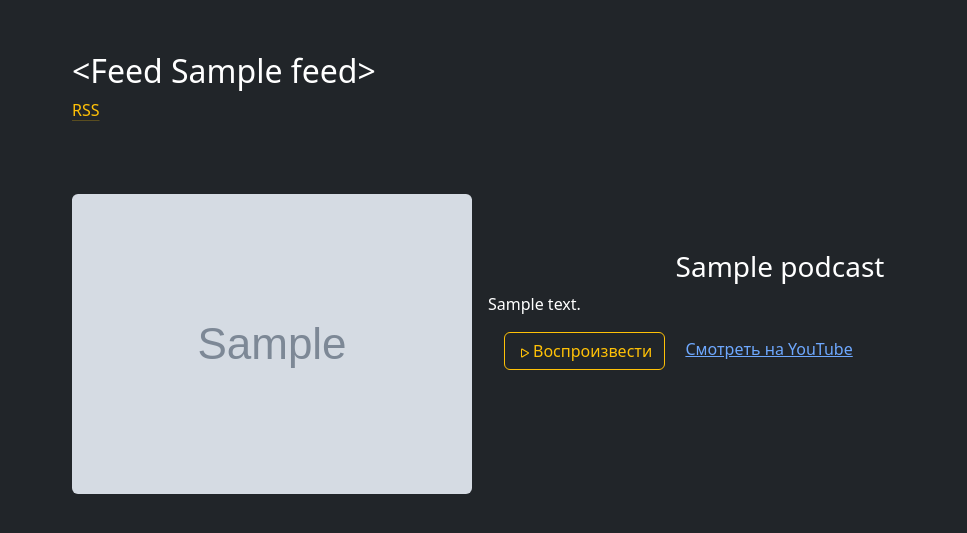
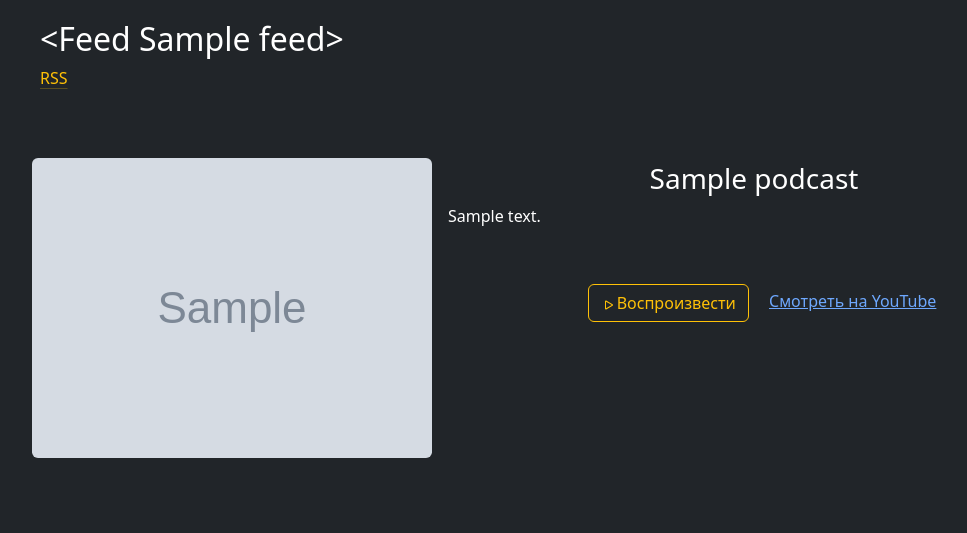
Before and after one commit to koolbasov/YouTubeToAudioPodcast, a Flask app: template webapp/templates/podcast.html in a window 1280 px wide. Shown: the part 56-589 px from the top of the page, without its empty margins (62-1029 px from the left). Run offline with Flask 2, Linux system fonts and the light colour scheme; tables that the repository leaves empty hold one stand-in row (values such as "Sample post"); the template is opened without the code that fills it: values that come from a table or form of the project are taken from there, most other values are stand-ins (such as "Sample title", 1, 10 or a date in 2020); grey boxes marked "Sample" are stand-in pictures.

Commit message:
исправил недочеты в оформление

```diff
--- a/webapp/templates/index.html
+++ b/webapp/templates/index.html
@@ -1,7 +1,7 @@
 {% extends "base.html" %}
 
 {% block content %}
-<div class="container p-3 my-3 bg-dark text-muted position-absolute top-50 start-50 translate-middle">
+<div class="container m-5 p-1">
   <h1 class="text-left">
       Добро пожаловать на наш сайт!
   </h1>
--- a/webapp/templates/mainpage.html
+++ b/webapp/templates/mainpage.html
@@ -43,7 +43,7 @@
               <div class="span2">
                 <img src="static/covers/{{ playlist.feed_image }}" class="img-thumbnail" style="width: 500px;" alt="{{ playlist.feed_title }}">
               </div>
-                  <div class="span10 p-3">
+                  <div class="span10 m-5 p-1 row mx-md-n5">
                     <p class="feed_description">{{ playlist.feed_description|safe }}</p>
                         <div class="m-5 p-1 float-end">
                           <p><a href="{{ playlist.feed_link }}">Смотреть на YouTube</a>
--- a/webapp/templates/podcast.html
+++ b/webapp/templates/podcast.html
@@ -6,7 +6,7 @@
 
 {% if feed_title %}
 <div>
-    <div class="m-5 p-1">
+    <div class="m-3 p-1">
     <h2 class="text">{{ feed_title }}</h2>
         <p><a href="../../static/rss/{{ rss_link }}" class="link-warning link-offset-2 link-underline-opacity-25 link-underline-opacity-100-hover">RSS</a></p>
     </div>
@@ -16,13 +16,15 @@
 {% if podcasts %}
 {% for podcast in podcasts %}
 <div>
-    <div class="span2 podcast_image m-5 p-1">
+    <div class="container-fluid">
+        <div class="span2 podcast_image">
             <img src="../../static/img/{{ podcast.ytb_image }}" class="rounded float-start" style="width: 400px;" alt="{{ podcast.podcast_title }}">
         </div>
         <div class="span10 m-5 p-1 row mx-md-n5">
             <h3 class="text-center">{{ podcast.podcast_title }}</h3>
             <p class="podcast_description">{{ podcast.ytb_description|safe }}</p>
             <p><a href='../../static/podcasts/{{ podcast.enclosure }}' className='text-decoration-none' class="p-3">
+            <div class="text-center">
                 <button type="button" class="btn btn-outline-warning">
                 <svg xmlns="http://www.w3.org/2000/svg" width="16" height="16" fill="currentColor" class="bi bi-play" viewBox="0 0 16 16">
                     <path d="M10.804 8 5 4.633v6.734L10.804 8zm.792-.696a.802.802 0 0 1 0 1.392l-6.363 3.692C4.713 12.69 4 12.345 4 11.692V4.308c0-.653.713-.998 1.233-.696l6.363 3.692z"></path>
@@ -33,6 +35,7 @@
                 <a href="{{ url_for('delete_podcast', podcast_id=podcast.id) }}" class="link-danger p-3">Удалить подкаст</a>
                 {% endif %}
             </p>
+        </div>
     </div>
 </div>
 {% endfor %}
```
Lines whose indentation alone changed are shown as unchanged.
